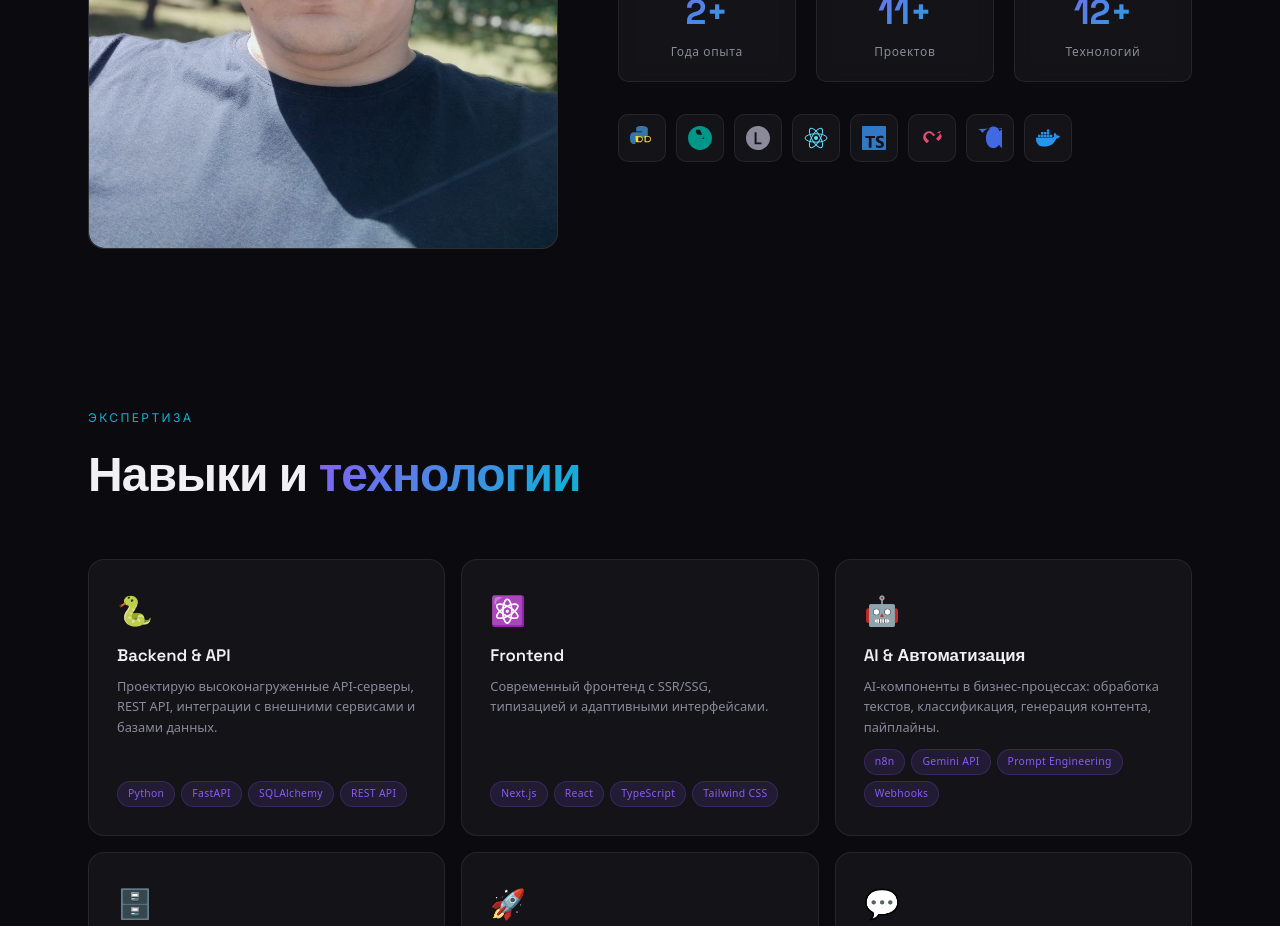
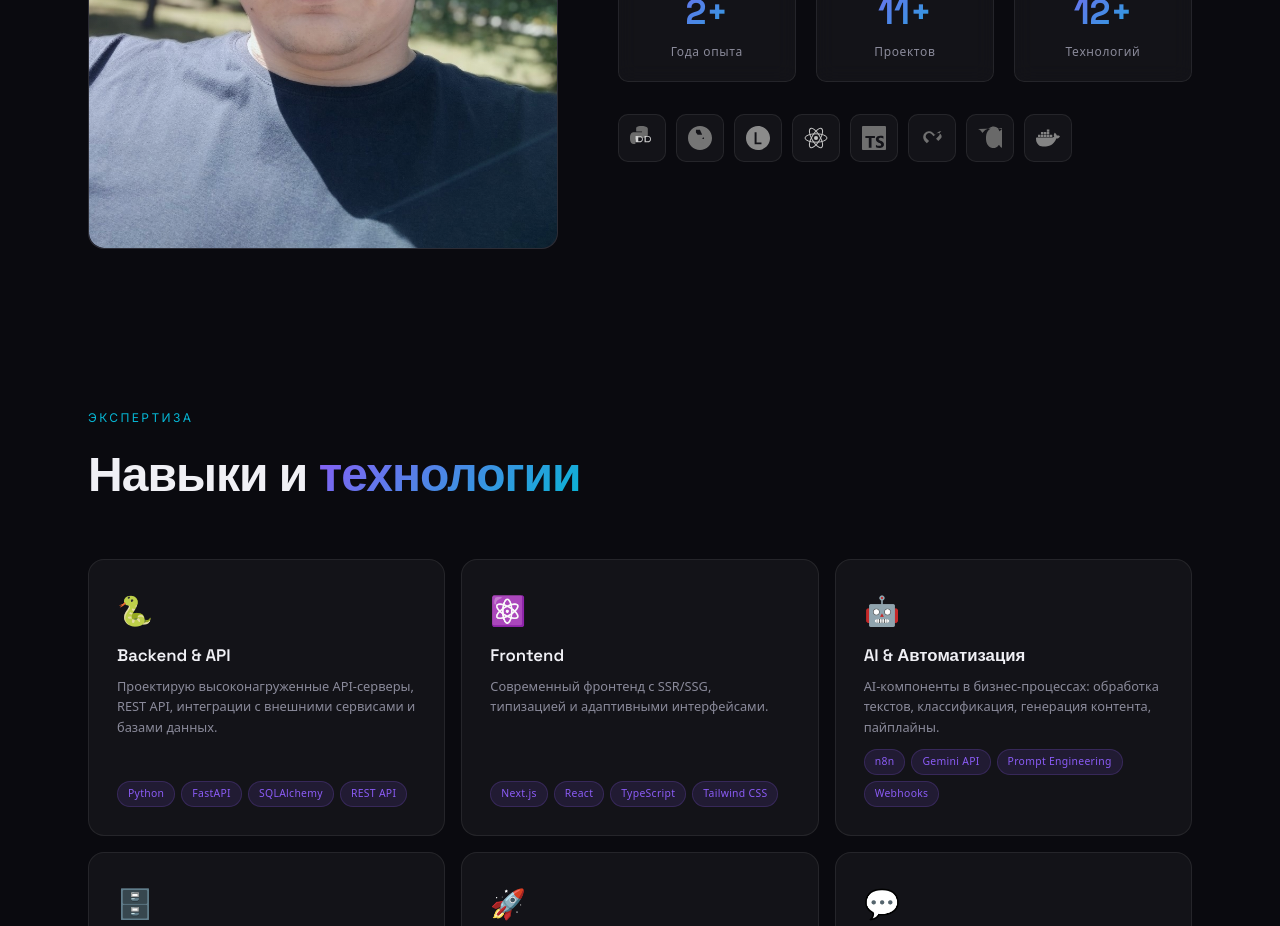
Before and after one commit to lazmaksim2019-ops/portfolio2, a Next.js app: page / in a window 1280 px wide. Shown: the part 1460-2386 px from the top of the page. Built offline with nearby package versions, Linux system fonts and the light colour scheme.

Commit message:
fix: tech icons monochrome by default, colored on hover via grayscale filter

```diff
--- a/src/app/globals.css
+++ b/src/app/globals.css
@@ -587,6 +587,13 @@ section {
   color: var(--text-secondary);
 }
 
+.tech-icon svg {
+  width: 24px;
+  height: 24px;
+  filter: grayscale(100%);
+  transition: filter 0.3s;
+}
+
 .tech-icon:hover {
   border-color: var(--purple);
   background: rgba(139, 92, 246, 0.1);
@@ -594,9 +601,8 @@ section {
   color: var(--text-primary);
 }
 
-.tech-icon svg {
-  width: 24px;
-  height: 24px;
+.tech-icon:hover svg {
+  filter: grayscale(0%);
 }
 
 /* ─── SKILLS ─── */
```
